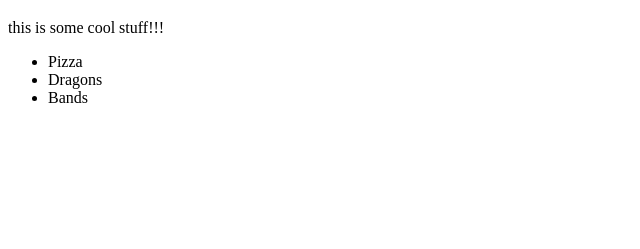
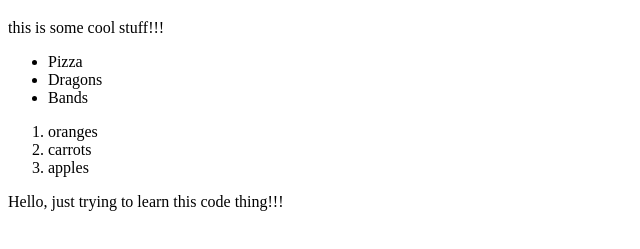
Before and after one commit to jaimeambriz/day-1, a plain HTML site: page index.html in a window 1280 px wide. Shown: the part 61-310 px from the top of the page, without its empty margins (0-640 px from the left). Drawn offline with Linux system fonts and the light colour scheme.

Commit message:
day 1 practice

```diff
--- a/index.html
+++ b/index.html
@@ -14,5 +14,11 @@
         <li>Dragons</li>
         <li>Bands</li>
     </ul>
+    <ol>
+        <li>oranges</li>
+        <li>carrots</li>
+        <li>apples</li>
+    </ol>
+<p>Hello, just trying to learn this code thing!!!</p>
 </body>
 </html>
```
